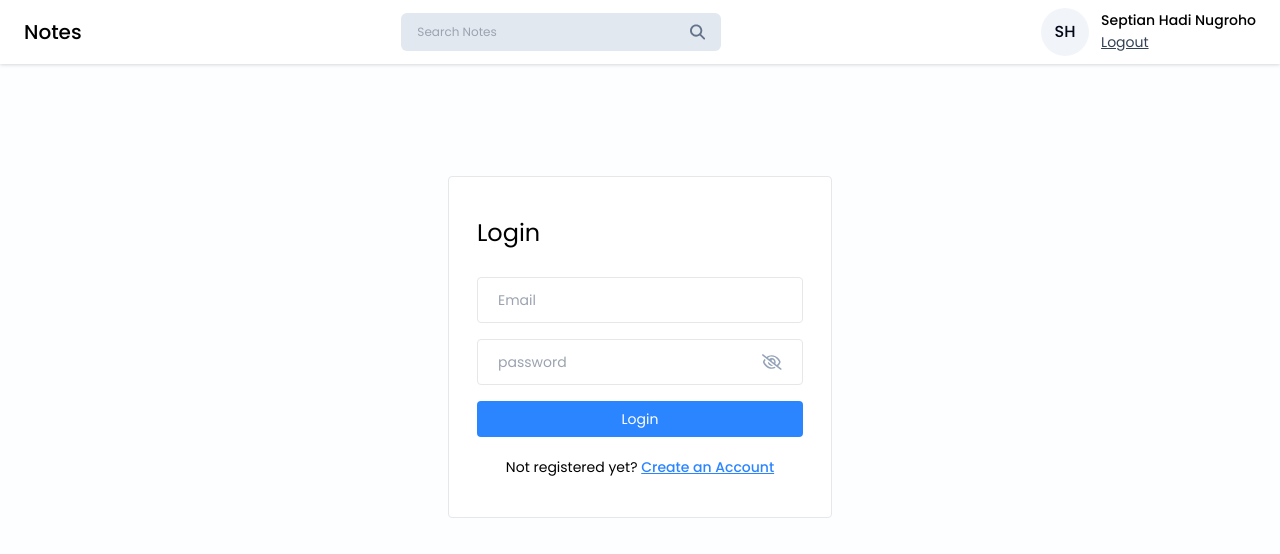
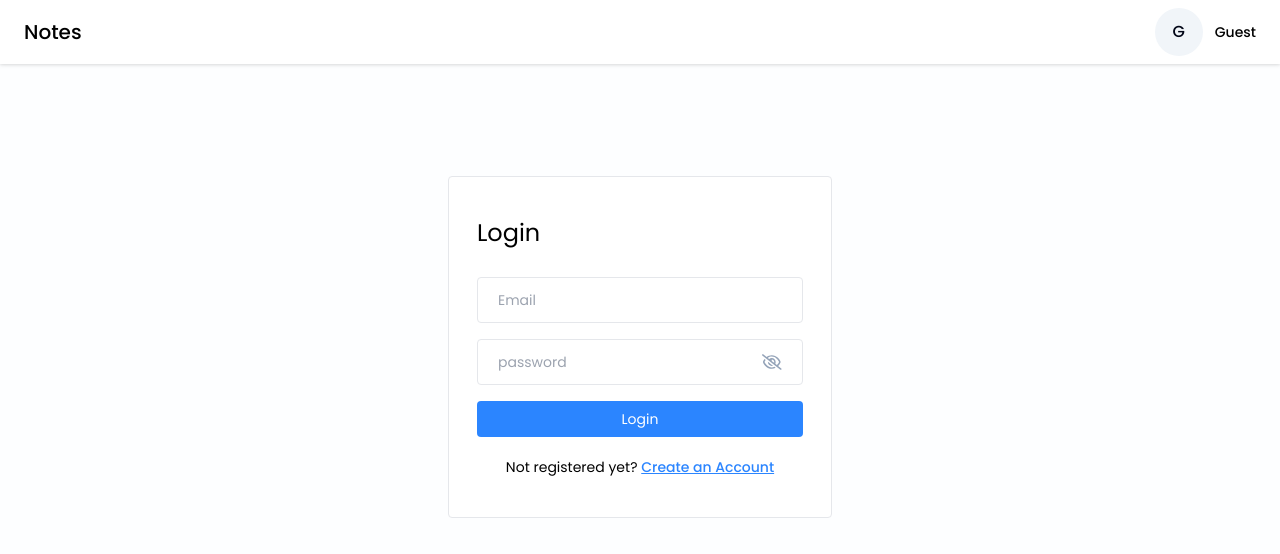
Before and after one commit to septianhadinugroho/notes-app, a React (Vite) app: page /login in a window 1280 px wide. Shown: the top 554 px of the page. Built offline with nearby package versions, Linux system fonts and the light colour scheme.

Commit message:
get user api integration

```diff
--- a/src/components/Cards/ProfileInfo.jsx
+++ b/src/components/Cards/ProfileInfo.jsx
@@ -1,18 +1,21 @@
 import React from 'react'
 import { getInitials } from '../../utils/helper'
 
-const ProfileInfo = ({ onLogout }) => {
+const ProfileInfo = ({ userInfo, onLogout }) => {
   return (
     <div className='flex items-center gap-3'>
         <div className='w-12 h-12 flex items-center justify-center rounded-full text-slate-950 font-medium bg-slate-100'>
-            {getInitials("Septian Hadi Nugroho")}
+            {getInitials(userInfo?.fullName || "Guest")}
         </div>
 
         <div>
-            <p className='text-sm font-medium'>Septian Hadi Nugroho</p>
-            <button className='text-sm text-slate-700 underline' onClick={ onLogout }>
-                Logout
-            </button>
+            <p className='text-sm font-medium'>{userInfo?.fullName || "Guest"}</p>
+            {userInfo && (
+                <button className='text-sm text-slate-700 underline' onClick={onLogout}>
+                    Logout
+                </button>
+            )}
+
         </div>
     </div>
   )
--- a/src/components/Navbar/Navbar.jsx
+++ b/src/components/Navbar/Navbar.jsx
@@ -3,11 +3,13 @@
 import { useNavigate } from 'react-router-dom';
 import SearchBar from '../SearchBar/SearchBar';
 
-const Navbar = () => {
+const Navbar = ({ userInfo }) => {
   const [searchQuery ,setSearchQuery] = useState('');
-  const navigate = useNavigate
+
+  const navigate = useNavigate();
 
   const onLogout = () => {
+    localStorage.clear()
     navigate('/login');
   }
 
@@ -24,15 +26,16 @@
         Notes
       </h2>
 
-      <SearchBar value={searchQuery}
-        onChange={({ target }) => {
-          setSearchQuery(target.value)
-        }}
-        handleSearch={ handleSearch }
-        onClearSearch={ onClearSearch }
-      />
+      {userInfo && (
+        <SearchBar
+          value={searchQuery}
+          onChange={({ target }) => setSearchQuery(target.value)}
+          handleSearch={handleSearch}
+          onClearSearch={onClearSearch}
+        />
+      )}
 
-      <ProfileInfo onLogout={onLogout} />
+      <ProfileInfo userInfo={userInfo} onLogout={onLogout} />
     </div>
   );
 };
--- a/src/pages/Home/Home.jsx
+++ b/src/pages/Home/Home.jsx
@@ -1,9 +1,11 @@
-import React, { useState } from 'react'
+import React, { useEffect, useState } from 'react'
 import Navbar from '../../components/Navbar/Navbar'
 import NoteCard from '../../components/Cards/NoteCard'
 import { MdAdd } from 'react-icons/md'
 import AddEditNotes from './AddEditNotes'
 import Modal from 'react-modal'
+import { useNavigate } from 'react-router-dom'
+import axiosInstance from '../../utils/axiosInstance'
 
 const Home = () => {
 
@@ -15,10 +17,34 @@
     data: null,
   })
 
+  const [userInfo, setUserInfo] = useState(null);
+
+  const navigate = useNavigate();
+
+  // Get User Info
+  const getUserInfo = async () => {
+    try {
+      const response = await axiosInstance.get("/get-user");
+      if (response.data && response.data.user) {
+        setUserInfo(response.data.user);
+      }
+    } catch (error) {
+      if (error.response.status === 401) {
+        localStorage.clear();
+        navigate("/login")
+      }
+    }
+  };
+
+  useEffect(() => {
+    getUserInfo();
+    return () => {};
+  }, []);
+
   return (
     <div>
       <>
-        <Navbar />
+        <Navbar userInfo={userInfo} />
 
         <div className='container mx-auto px-20'>
           <div className='grid grid-cols-3 gap-4 mt-8'>
```
